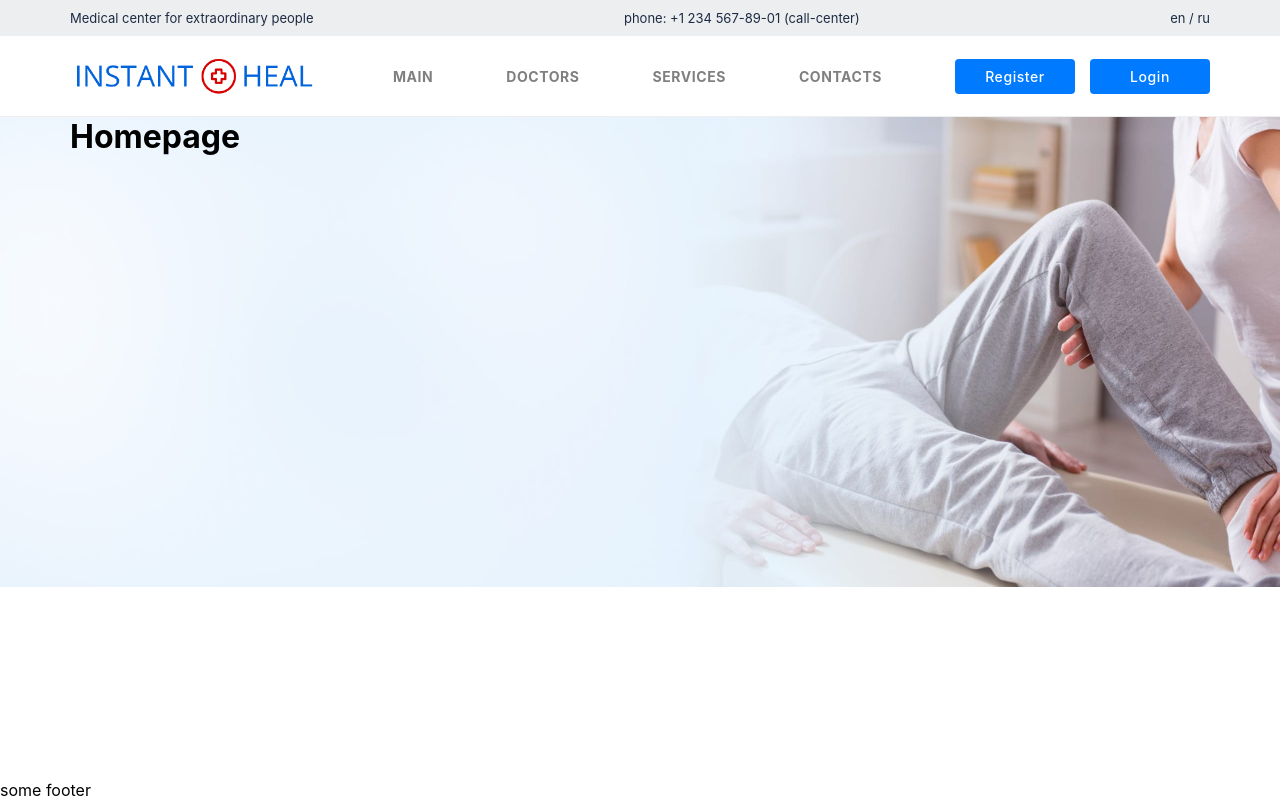
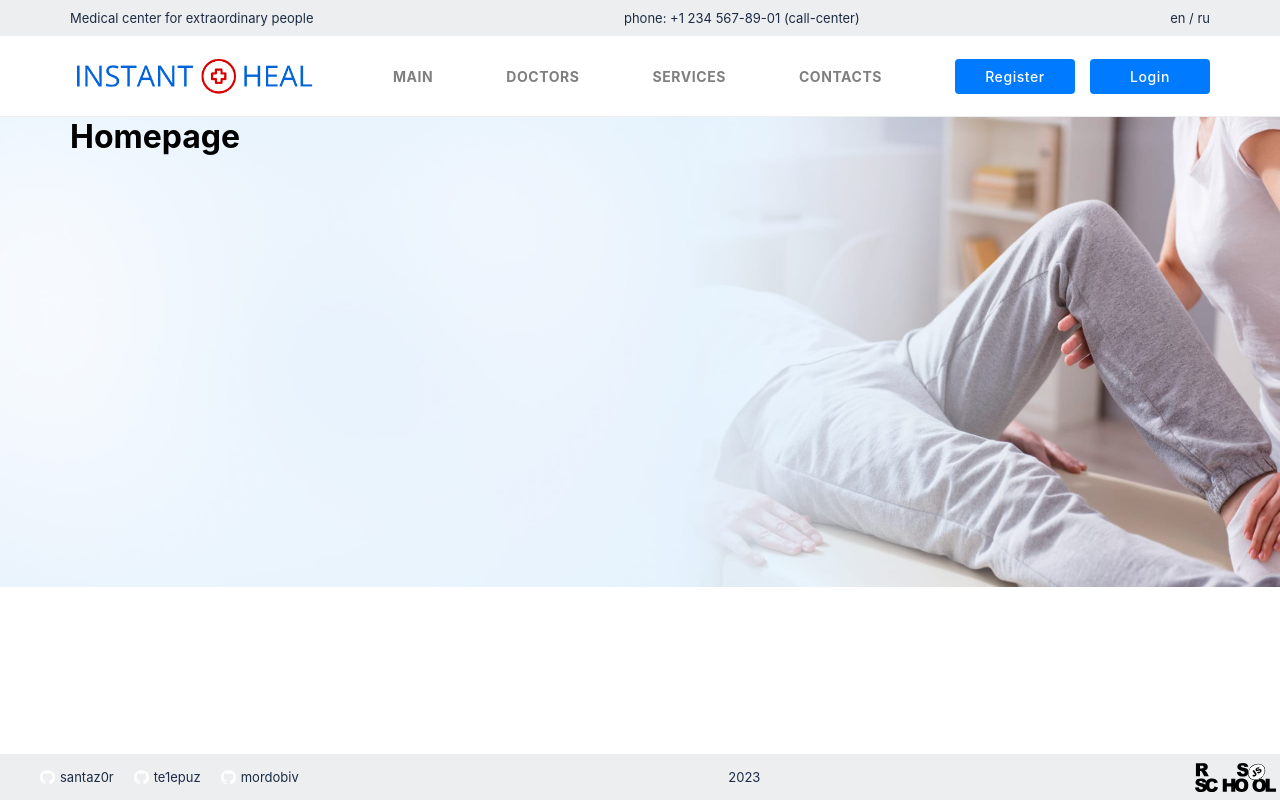
Before and after one commit to santaz0r/RS-clone, a React (Create React App) app: page / in a window 1280 px wide. Built offline with nearby package versions, Linux system fonts and the light colour scheme.

Commit message:
feat: add some styles to footer

```diff
--- /dev/null
+++ b/src/App/components/ui/Footer/Footer.module.scss
@@ -0,0 +1,72 @@
+.footer {
+  position: absolute;
+  right: 0;
+  bottom: 0;
+  left: 0;
+}
+
+.footer__blackbar_wrapper {
+  width: 100%;
+  color: #1c2b43;
+  background-color: #edeef0;
+  font-size: 0.8125rem;
+  line-height: 0.875rem;
+  padding: 0.5rem 0;
+}
+
+.footer__blackbar {
+  max-width: 1280px;
+  margin: 0 auto;
+  display: flex;
+  justify-content: space-between;
+  list-style: none;
+  align-items: center;
+}
+
+.github__links {
+  display: flex;
+  gap: 20px;
+}
+
+.github__link {
+  display: flex;
+  color: #1c2b43;
+  text-decoration: none;
+  align-items: center;
+  cursor: pointer;
+  transition: 0.2s;
+  &:hover {
+    scale: 1.05;
+  }
+}
+
+.github__logo {
+  width: 15px;
+  margin-right: 5px;
+}
+
+.rsschool__link {
+  display: block;
+  text-decoration: none;
+  width: 90px;
+  color: #1c2b43;
+  height: 30px;
+  background: transparent url(../../../assets/rs_school.svg);
+  background-position: center;
+  background-repeat: no-repeat;
+  border-radius: 3px;
+  cursor: pointer;
+  transition: 0.2s;
+}
+
+.rsschool__link span {
+  display: none;
+}
+
+.rsschool__link:hover {
+  scale: 1.05;
+}
+
+.link_disabled {
+  cursor: not-allowed;
+}
--- a/src/App/components/ui/Footer/Footer.tsx
+++ b/src/App/components/ui/Footer/Footer.tsx
@@ -1,5 +1,37 @@
+import styles from './Footer.module.scss';
+import githubLogo from '../../../assets/github-mark-white.png';
+
 function Footer() {
-  return <footer>some footer</footer>;
+  return (
+    <footer className={styles.footer}>
+      <div className={styles.footer__blackbar_wrapper}>
+        <ul className={styles.footer__blackbar}>
+          <li className={styles.github__links}>
+            <a className={styles.github__link} href="//github.com/santaz0r">
+              <img className={styles.github__logo} src={githubLogo} alt="github logo" />
+              <span>santaz0r</span>
+            </a>
+            <a className={styles.github__link} href="//github.com/Te1epuz">
+              <img className={styles.github__logo} src={githubLogo} alt="github logo" />
+              <span>te1epuz</span>
+            </a>
+            <a className={styles.github__link} href="//github.com/mordobiv">
+              <img className={styles.github__logo} src={githubLogo} alt="github logo" />
+              <span>mordobiv</span>
+            </a>
+          </li>
+          <li>
+            <span>2023</span>
+          </li>
+          <li>
+            <a className={styles.rsschool__link} href="https://rs.school/js/">
+              <span>Rs School</span>
+            </a>
+          </li>
+        </ul>
+      </div>
+    </footer>
+  );
 }
 
 export default Footer;
```
Also changed, not shown: src/App/assets/github-mark-white.png (added), src/App/assets/rs_school.svg (added).
